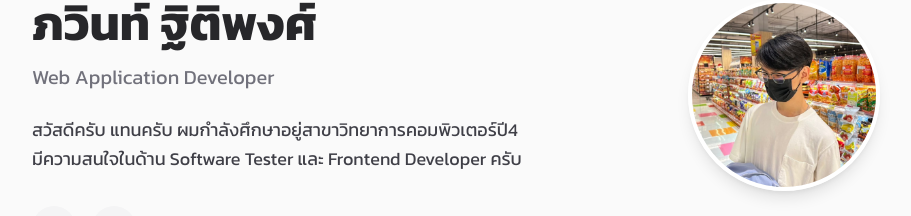
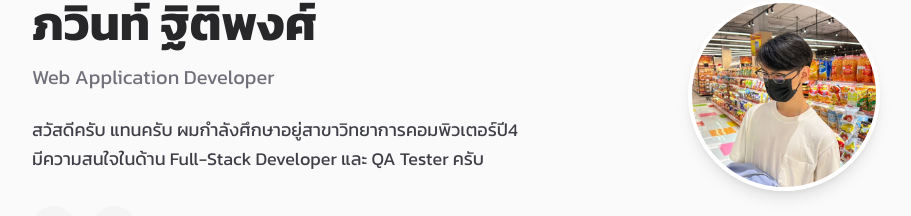
Before and after one commit to tanpawin/my-portfolio, a Next.js app: page / in a window 1280 px wide. Shown: the part 181-397 px from the top of the page, without its empty margins (184-1095 px from the left). Built offline with nearby package versions, Linux system fonts and the light colour scheme; no server answers.

Commit message:
change about section info

```diff
--- a/src/data.ts
+++ b/src/data.ts
@@ -3,7 +3,7 @@ export const PORTFOLIO_DATA = {
   name: "ภวินท์ ฐิติพงศ์",
   role: "Web Application Developer",
   profileImage: "/profile.jpg",
-  bio: "สวัสดีครับ แทนครับ ผมกำลังศึกษาอยู่สาขาวิทยาการคอมพิวเตอร์ปี4 \n มีความสนใจในด้าน Software Tester และ Frontend Developer ครับ",
+  bio: "สวัสดีครับ แทนครับ ผมกำลังศึกษาอยู่สาขาวิทยาการคอมพิวเตอร์ปี4 \n มีความสนใจในด้าน Full-Stack Developer และ QA Tester ครับ",
   contact: {
     email: "pawin.thitipong@gmail.com",
     github: "https://github.com/tanpawin",
```
